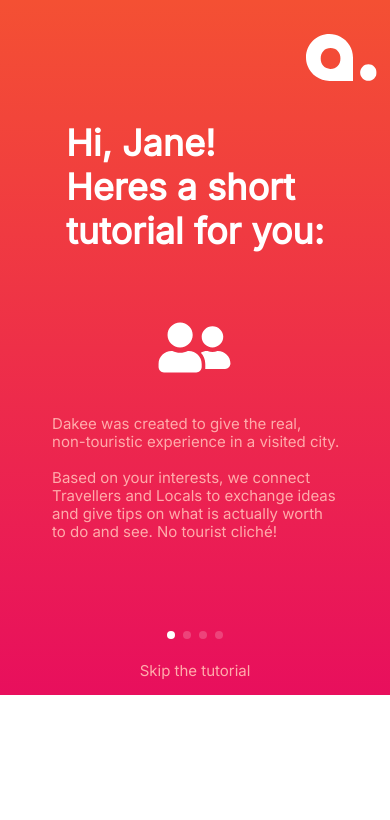
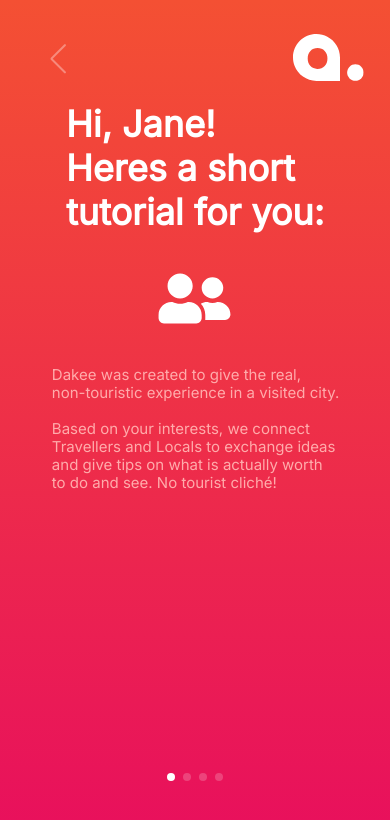
Before and after one commit to DavidTrindade98/projeto-final-etic-2, a React (Create React App) app: page /TutorialSwiper in a window 390 px wide. Shown: the top 820 px of the page. Built offline with nearby package versions, Linux system fonts and the light colour scheme.

Commit message:
Back Button Tutorial Pages Done and responsive

```diff
--- a/src/components/Button.js
+++ b/src/components/Button.js
@@ -1,10 +1,12 @@
 import "../../src/styles/App.css";
 import "../../src/styles/components/button.css";
 
-export default function Button({buttonTextHolder, buttonOnClick}) {
+export default function Button({ buttonTextHolder, buttonOnClick }) {
   return (
-    <button id="button" onClick={buttonOnClick}>
+    <div className="button">
+      <button id="button" onClick={buttonOnClick}>
         <p id="button-text">{buttonTextHolder}</p>
-    </button>
+      </button>
+    </div>
   );
 }
--- a/src/pages/tutorial/TutorialSwiper.js
+++ b/src/pages/tutorial/TutorialSwiper.js
@@ -4,22 +4,26 @@
 import Plane from "../../assets/plane.svg";
 import House from "../../assets/house.svg";
 import Happy from "../../assets/happy.svg";
-import { Navigation, Pagination, Scrollbar, A11y } from "swiper";
+import { Navigation, Pagination, A11y } from "swiper";
 import { Swiper, SwiperSlide } from "swiper/react";
-import back from "../../assets/back.svg";
 import Button from "../../components/Button";
 
-import "swiper/css";
+import "swiper/css/bundle";
 import "swiper/css/navigation";
 import "swiper/css/pagination";
-import "swiper/css/scrollbar";
+
 
 export default function TutorialSwiper() {
+
   return (
     <div className="TutorialSwiper">
-      <LogoSmall />
       <Swiper
-        modules={[Navigation, Pagination, Scrollbar, A11y]}
+      style={{
+        "--swiper-navigation-size": "30px",
+        "--swiper-navigation-color": "white",
+        "--swiper-navigation-top-offset": "7vh",
+      }}
+        modules={[Navigation, Pagination, A11y]}
         spaceBetween={5}
         slidesPerView={1}
         grabCursor={true}
@@ -29,8 +33,7 @@
         onSlideChange={() => console.log("slide change")}
       >
         <SwiperSlide>
-        <div className="swipper_back_button" src={back} alt="back"></div>
-          <div className="tutorial">
+        <LogoSmall />
             <p id="tutorial_text">
               Hi, Jane!<br></br>Heres a short<br></br>tutorial for you:
             </p>
@@ -42,9 +45,9 @@
               Locals to exchange ideas<br></br> and give tips on what is
               actually worth<br></br> to do and see. No tourist cliché!
             </p>
-          </div>
         </SwiperSlide>
         <SwiperSlide>
+        <LogoSmall />
           <div className="tutorial">
             <p id="tutorial_text">
               <br></br>Who is<br></br>a Traveller?
@@ -60,6 +63,7 @@
           </div>
         </SwiperSlide>
         <SwiperSlide>
+        <LogoSmall />
           <div className="tutorial">
             <p id="tutorial_text">
               <br></br>Who is<br></br>a Local?
@@ -76,7 +80,7 @@
           </div>
         </SwiperSlide>
         <SwiperSlide>
-          <div className="tutorial">
+        <LogoSmall />
             <p id="tutorial_text">
               <br></br>
               <br></br>Be Both!
@@ -91,10 +95,8 @@
               Partners.
             </p>
             <Button buttonTextHolder="Done" />
-          </div>
         </SwiperSlide>
       </Swiper>
-      <p id="skip_the_tutorial_text">Skip the tutorial</p>
     </div>
   );
 }
--- a/src/styles/App.css
+++ b/src/styles/App.css
@@ -10,6 +10,7 @@
   );
   --background2: white;
   --inter-font: "Inter", sans-serif;
+
 }
 
 body {
--- a/src/styles/components/button.css
+++ b/src/styles/components/button.css
@@ -1,4 +1,10 @@
 @import "../App.css";
+
+.button{
+  display: flex;
+  justify-content: center;
+  padding-top: 4.5vh;
+}
 
 #button {
   display: flex;
@@ -6,10 +12,9 @@
   align-items: center;
   align-self: center;
   padding: 21px 82px;
-  gap: 10px;
   width: 60vw;
   height: 8vh;
-  margin-top: 6vh;
+  margin-top: 5vh;
   border: 2px solid #ffffff;
   border-radius: 70px;
   background-color: var(--background1);
@@ -26,5 +31,4 @@
   font-weight: 700;
   line-height: 0;
   letter-spacing: 0em;
-  text-align: center;
 }
--- a/src/styles/components/logo_small.css
+++ b/src/styles/components/logo_small.css
@@ -1,6 +1,7 @@
 @import "../App.css";
 
 #logo_small {
+  position: flex;
   height: 47px;
   width: 70.63999938964844px;
   border-radius: 0px;
--- a/src/styles/tutorial/tutorial_swiper.css
+++ b/src/styles/tutorial/tutorial_swiper.css
@@ -1,29 +1,31 @@
 @import "../App.css";
+@import "../components/button.css";
 
 .TutorialSwiper{
-  display: flex;
-  align-items: center;
-  justify-content: center;
-  flex-direction: column;
-  background: var(--background1);
 }
 
 .swiper {
   width: 100%;
-  height: 100%;
+  background: var(--background1);
+  height: 100vh;
+}
+
+.swiper-wrapper{
+
 }
 
 .swiper-slide {
-
+  display: flex;
 }
 
 .swiper-slide img {
-  display: block;
+
 }
 
 .swiper-pagination {
   display: flex;
   justify-content: center;
+  margin-bottom: 14%;
 }
 
 span.swiper-pagination-bullet {
@@ -38,8 +40,9 @@
   height: auto;
 }
 
-.swipper_back_button {
-  position: flex;
+#swipper_back_button {
+  display: flex;
+  position: absolute;
   cursor: pointer;
   width: 11px;
   height: 23px;
@@ -49,15 +52,25 @@
 }
 
 .swiper-button-prev {
-  visibility: hidden;
+  margin-left: 10%
+}
+
+.swiper-button-next::after, .swiper-button-prev::after {
+  content: "";
 }
 
 .swiper-button-next {
   visibility: hidden;
 }
 
+.swiper-slide {
+  height: 100%;
+}
+
 #skip_the_tutorial {
-  display: flex;
+  position: absolute;
+  height: 100px;
+  margin-bottom: 200px;
   background: #ffabab;
   font-family: var(--inter-font);
   font-size: 15px;
@@ -67,17 +80,8 @@
   text-align: center;
 }
 
+
 /* Page 1*/
-
-.tutorial {
-  display: flex;
-  flex-direction: column;
-  justify-content: center;
-}
-
-.tutorial_swiper .tutorial {
-  display: flex;
-}
 
 #tutorial_text {
   display: flex;
@@ -97,8 +101,8 @@
   display: flex;
   margin-left: 39.2vw;
   margin-top: 3.58vh;
-  max-width: 21.3vw;
-  max-height: 6.82vh;
+  width: 21.3vw;
+  height: 6.82vh;
 }
 
 #tutorial_text_2 {
@@ -123,6 +127,7 @@
 .skip_the_tutorial {
   display: flex;
   align-items: center;
+  justify-content: center;
 }
 
 #skip_the_tutorial_text {
```
